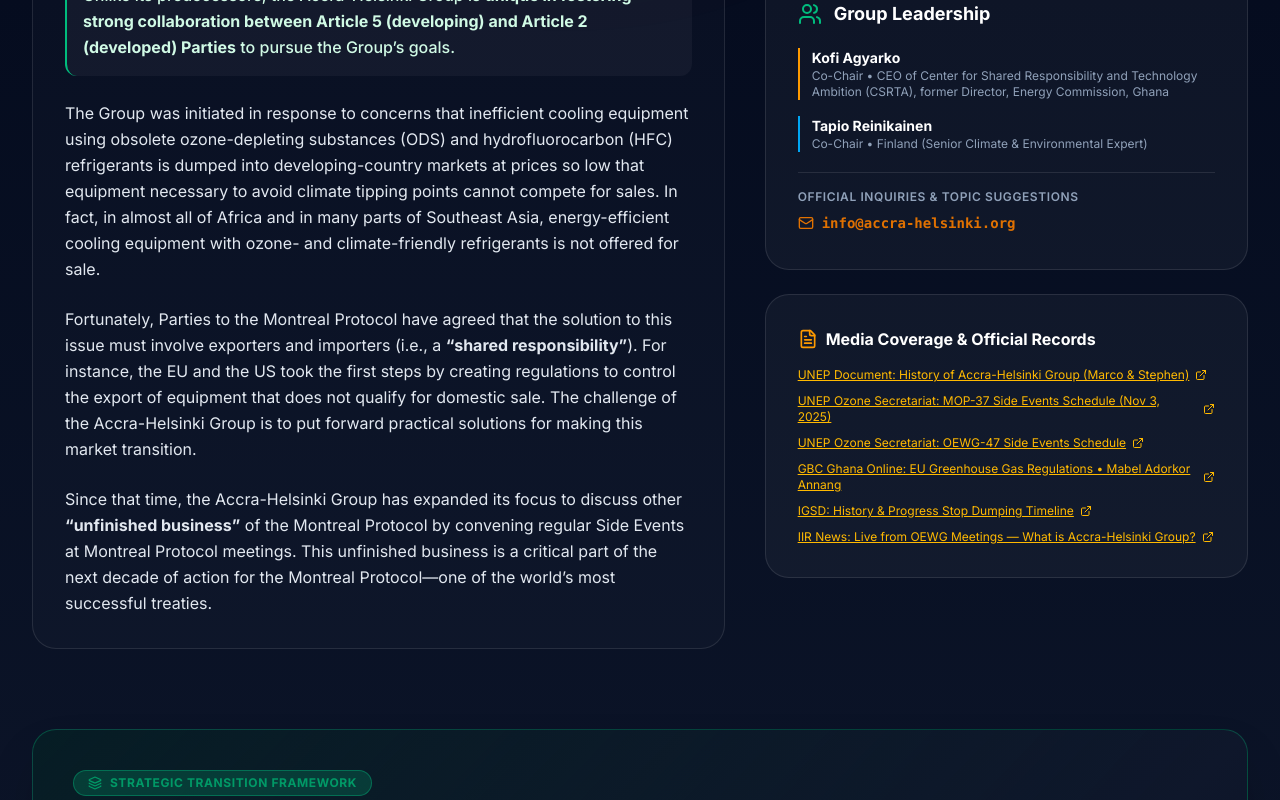
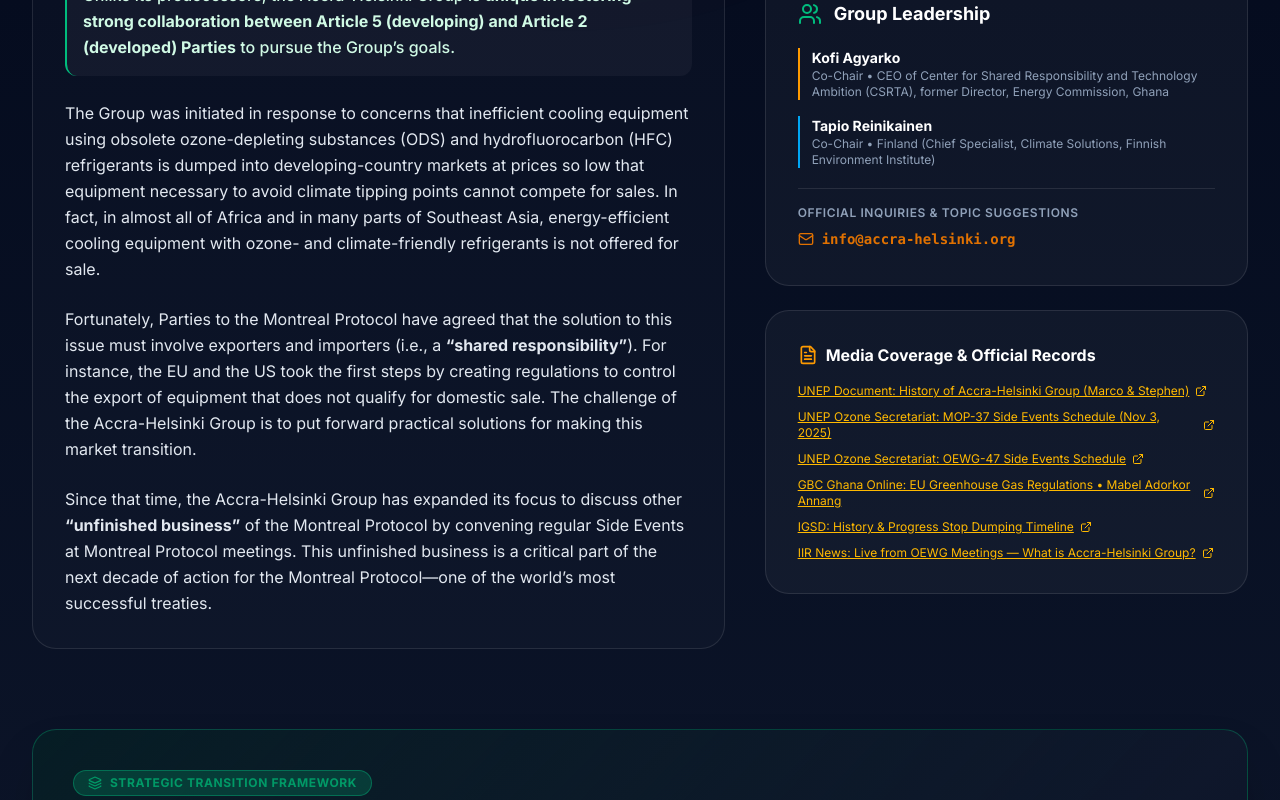
Before and after one commit to Danquah12/accra-helsinki-platform, a Next.js app in the folder apps/web/: page /1 in a window 1280 px wide. Shown: the part 1640-2440 px from the top of the page. Built offline with nearby package versions, Linux system fonts and the light colour scheme.

Commit message:
fix(leadership): update Tapio Reinikainen title to Chief Specialist, Climate Solutions, Finnish Environment Institute

```diff
--- a/apps/web/app/[locale]/about/leadership/page.tsx
+++ b/apps/web/app/[locale]/about/leadership/page.tsx
@@ -52,7 +52,7 @@
               </div>
               <h3 className="text-2xl font-bold text-slate-900 mb-2">Tapio Reinikainen</h3>
               <p className="text-sm font-semibold text-sky-800 mb-4">
-                Senior Climate &amp; Environmental Expert (Finland)
+                Chief Specialist, Climate Solutions, Finnish Environment Institute
               </p>
               <p className="text-sm text-slate-600 leading-relaxed">
                 Distinguished Finnish climate and environmental diplomat and advisor with extensive tenure across European Union environmental policy, international Montreal Protocol negotiations, and Nordic clean cooling transition frameworks.
--- a/apps/web/components/home/GroupOverview.tsx
+++ b/apps/web/components/home/GroupOverview.tsx
@@ -154,7 +154,7 @@
 
                 <div className="border-l-2 border-sky-500 pl-3">
                   <div className={`font-bold ${isLight ? 'text-slate-900' : 'text-white'}`}>Tapio Reinikainen</div>
-                  <div className={`text-xs ${isLight ? 'text-slate-500' : 'text-slate-400'}`}>Co-Chair &bull; Finland (Senior Climate &amp; Environmental Expert)</div>
+                  <div className={`text-xs ${isLight ? 'text-slate-500' : 'text-slate-400'}`}>Co-Chair &bull; Finland (Chief Specialist, Climate Solutions, Finnish Environment Institute)</div>
                 </div>
               </div>
 
--- a/apps/web/components/layout/Footer.tsx
+++ b/apps/web/components/layout/Footer.tsx
@@ -91,7 +91,7 @@
               </p>
               <p>
                 <strong className="text-slate-200">Tapio Reinikainen</strong> (Finland)<br />
-                <span className="text-[11px] text-slate-500">Senior Climate &amp; Cooling Expert</span>
+                <span className="text-[11px] text-slate-500">Chief Specialist, Climate Solutions, Finnish Environment Institute</span>
               </p>
               <p className="text-[11px] text-amber-400/90 pt-1">
                 Operates under the Chatham House Rule &bull; Lineage of the Toronto and Stockholm Groups
```
